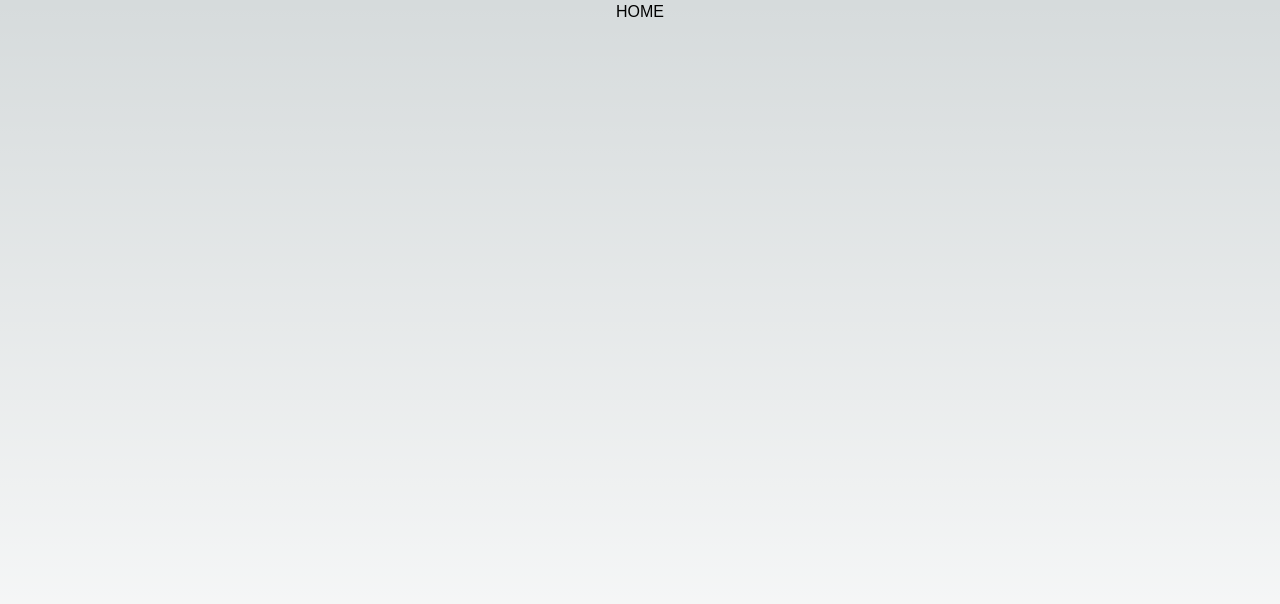
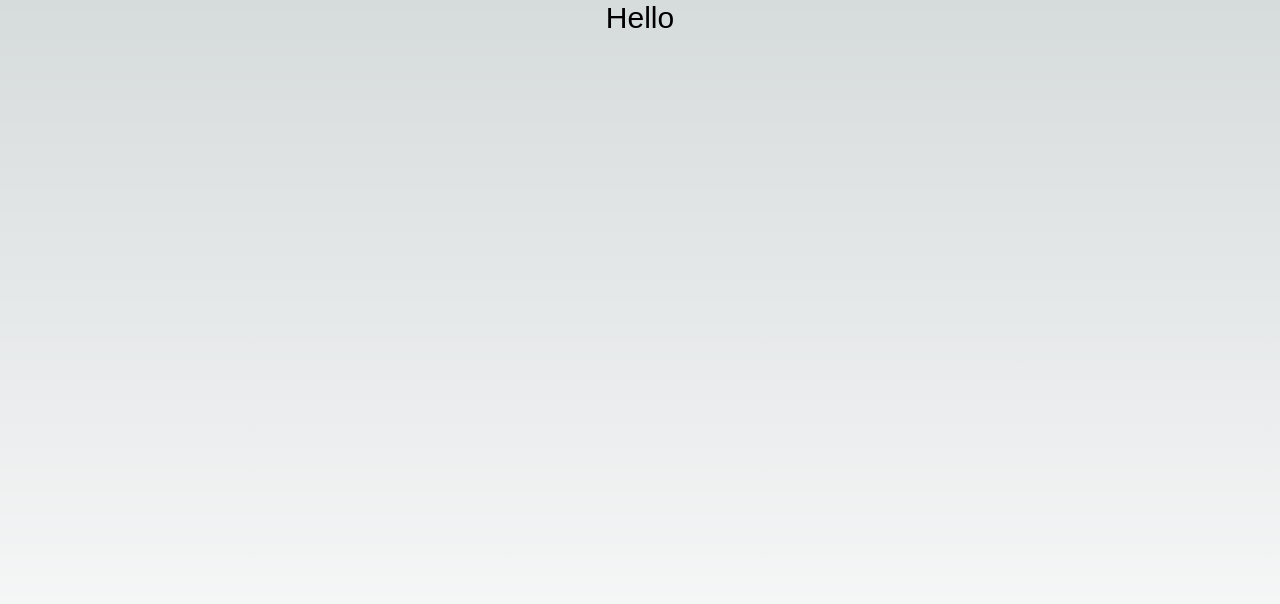
Before and after one commit to prove-ability/plan-b, a Next.js app: page / in a window 1280 px wide. Shown: the top 604 px of the page. Built offline with nearby package versions, Linux system fonts and the light colour scheme; a web font is replaced by a local one.

Commit message:
feat: add todos components

```diff
--- a/src/app/page.tsx
+++ b/src/app/page.tsx
@@ -1,3 +1,9 @@
+import Todos from "@/components/Todos";
+
 export default function Home() {
-  return <main>HOME</main>;
+  return (
+    <main>
+      <Todos />
+    </main>
+  );
 }
--- /dev/null
+++ b/src/components/Todos/index.tsx
@@ -0,0 +1,23 @@
+"use client";
+
+import { useState } from "react";
+
+type Todo = {
+  message: string;
+};
+
+export default function Todos() {
+  const [todos, setTodos] = useState<Todo[]>([{ message: "Hello" }]);
+
+  return (
+    <>
+      <ul>
+        {todos.map((todo, id) => (
+          <li key={id}>
+            <h2 className="text-3xl">{todo.message}</h2>
+          </li>
+        ))}
+      </ul>
+    </>
+  );
+}
```
